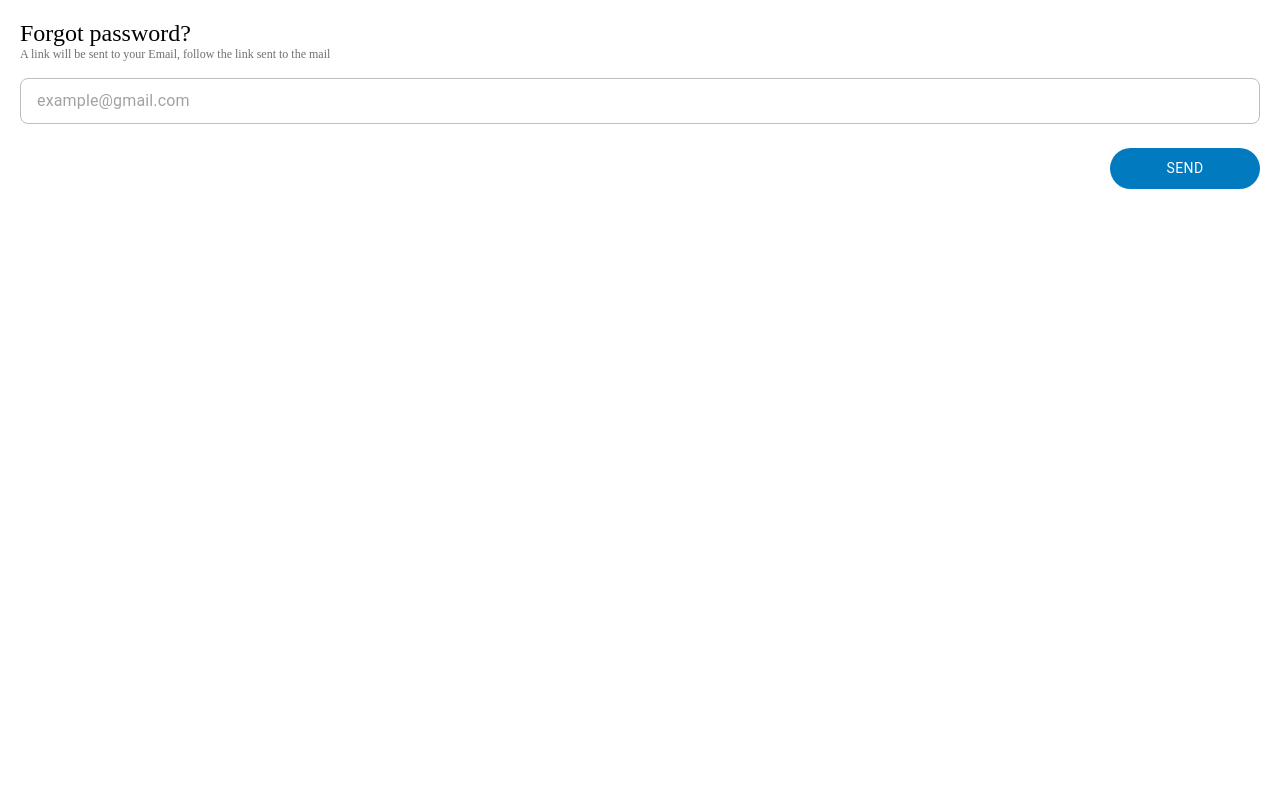
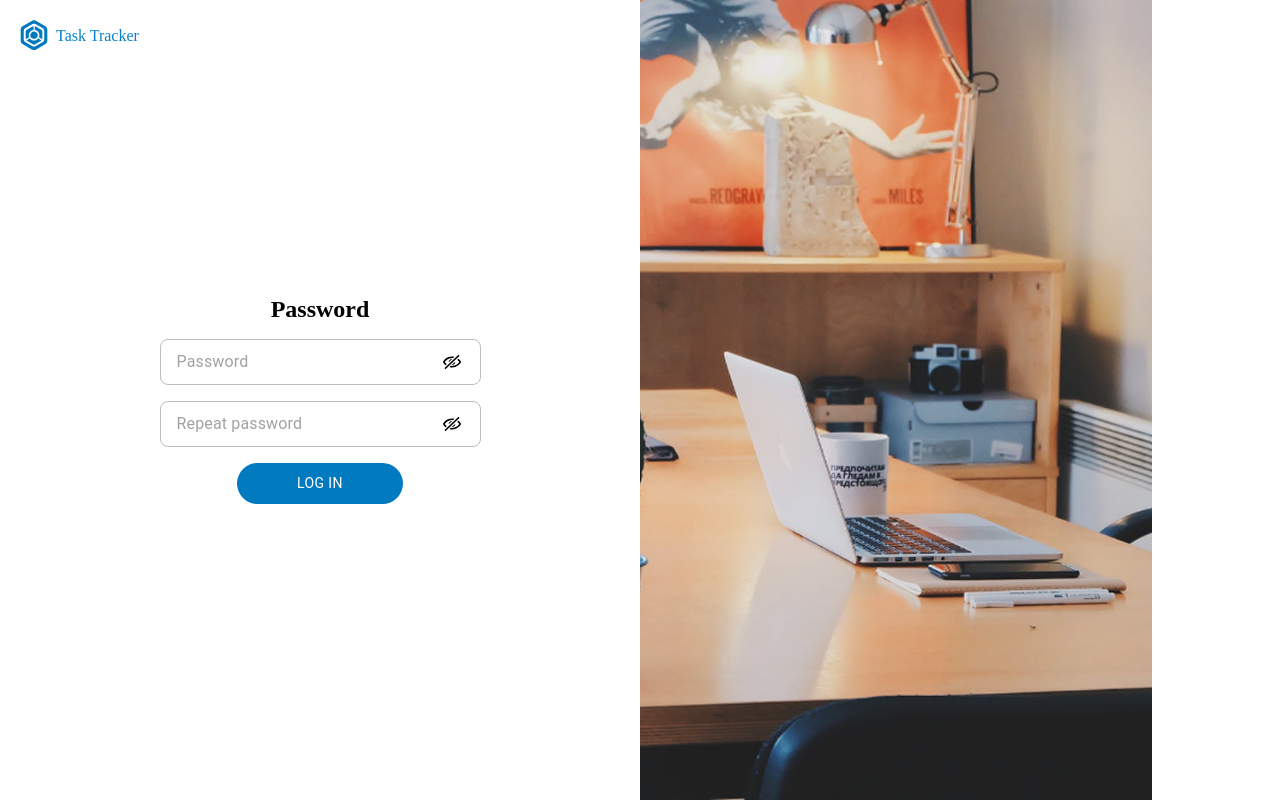
Before and after one commit to peaksoft-school/task-tracker-js-17-day, a React (Vite) app: page /password in a window 1280 px wide. Built offline with nearby package versions, Linux system fonts and the light colour scheme.

Commit message:
ispravel ohibki

```diff
--- a/src/assets/AllExportIcon.js
+++ b/src/assets/AllExportIcon.js
@@ -33,6 +33,7 @@ import StarIcon from './images/icon/system/Star.svg?react'
 import TemplateIcon from './images/icon/system/Template.svg?react'
 import WhitePliusIcon from './images/icon/system/Alerts, Warning, Signs Icon.svg?react'
 import Black from './images/icon/system/Black and White Collection 2.svg?react'
+import GoogleIcon from './images/icon/system/googleIkon.svg?react'
 
 
 export {
@@ -71,4 +72,5 @@ export {
    TemplateIcon,
    WhitePliusIcon,
    Black,
+   GoogleIcon,
 }
--- a/src/pages/Passwordd.jsx
+++ b/src/pages/Passwordd.jsx
@@ -1,49 +1,94 @@
 import { Box } from '@mui/material'
-import React from 'react'
 import { Input } from '../components/UI/input/Input'
+import { Black, HideIcon } from '../assets/AllExportIcon'
 import { AppButton } from '../components/UI/AppButton'
 import styled from '@emotion/styled'
 
 export const Passwordd = () => {
    return (
-      <StyledBox>
-         <StyledH2>Forgot password?</StyledH2>
-         <StyledP>
-            A link will be sent to your Email, follow the link sent to the mail
-         </StyledP>
-         <StyledInput placeholder="example@gmail.com" type="email" />
-         <StyledButtonBox>
-            <StylesButton>Send</StylesButton>
-         </StyledButtonBox>
-      </StyledBox>
+      <StylesBox>
+         <StylesBoxRight>
+            <StylesBoxLogo>
+               <Black />
+               Task Tracker
+            </StylesBoxLogo>
+            <Box>
+               <StylesBoxInput>
+                  <h2>Password</h2>
+                  <Input
+                     placeholder="Password"
+                     type="password"
+                     iconPosition="end"
+                     icon={<HideIcon />}
+                  />
+                  <Input
+                     placeholder="Repeat password"
+                     type="Password"
+                     iconPosition="end"
+                     icon={<HideIcon />}
+                  />
+
+                  <StyledButton>Log In</StyledButton>
+               </StylesBoxInput>
+            </Box>
+         </StylesBoxRight>
+         <StylesBoxLeft>
+            <StylesImg
+               src="src/assets/images/icon/imgbackraund/Rectangle 77.png"
+               alt=""
+            />
+         </StylesBoxLeft>
+      </StylesBox>
    )
 }
-const StyledInput = styled(Input)({
-   marginTop: '16px',
-   width: '100%',
+const StyledA = styled('a')({
+   color: '#0079c0',
 })
 
-const StyledH2 = styled('h2')({
-   fontSize: '24px',
-   fontWeight: '500',
+const StyledButton = styled(AppButton)({
+   padding: '8px 60px',
 })
 
-const StyledBox = styled(Box)({
-   padding: '20px',
+const StylesBox = styled(Box)({
+   display: 'flex',
 })
 
-const StyledP = styled('p')({
-   fontSize: '12px',
-   fontWeight: '400',
-   color: '#707070',
+const StylesBoxLeft = styled(Box)({
+   width: '40%',
+   height: '100vh',
 })
 
-const StyledButtonBox = styled(Box)({
-   marginTop: '24px',
-   display: 'flex',
-   justifyContent: 'end',
+const StylesImg = styled('img')({
+   width: '100%',
+   height: '100%',
 })
 
-const StylesButton = styled(AppButton)({
-   width: '150px',
+const StylesBoxLogo = styled(Box)({
+   display: 'flex',
+   alignItems: 'center',
+   justifyContent: 'center',
+   color: '#0580d1',
+   position: 'absolute',
+   top: '20px',
+   left: '20px',
+   gap: '8px',
 })
+
+const StylesBoxRight = styled(Box)({
+   display: 'flex',
+   alignItems: 'center',
+   justifyContent: 'center',
+   flexDirection: 'column',
+   width: '50%',
+   height: '100vh',
+})
+
+const StylesBoxInput = styled(Box)({
+   display: 'flex',
+   alignItems: 'center',
+   justifyContent: 'center',
+   flexDirection: 'column',
+   width: '321px',
+   height: '261px',
+   gap: '16px',
+})
--- a/src/pages/SignIn.jsx
+++ b/src/pages/SignIn.jsx
@@ -1,6 +1,6 @@
-import { Box } from '@mui/material'
+import { Avatar, Box } from '@mui/material'
 import { Input } from '../components/UI/input/Input'
-import { Black, HideIcon } from '../assets/AllExportIcon'
+import { Black, GoogleIcon, HideIcon } from '../assets/AllExportIcon'
 import { AppButton } from '../components/UI/AppButton'
 import styled from '@emotion/styled'
 
@@ -15,6 +15,18 @@ export const SignIn = () => {
             <Box>
                <StylesBoxInput>
                   <h2>Sign In</h2>
+                  <StyledBoxGoogle>
+                     <StyledBox>
+                        <StyledAvatar>R</StyledAvatar>
+                        <Box>
+                           <StyledH3>Sign Up as Nazira</StyledH3>
+                           <StyledP>example@gmail.com</StyledP>
+                        </Box>
+                     </StyledBox>
+                     <StyledAvatarGoogle>
+                        <GoogleIcon />
+                     </StyledAvatarGoogle>
+                  </StyledBoxGoogle>
                   <Input placeholder="example@gmail.com" type="email" />
                   <Input
                      placeholder="Password"
@@ -22,7 +34,10 @@ export const SignIn = () => {
                      iconPosition="end"
                      icon={<HideIcon />}
                   />
-                  <p>Forgot Password ?</p>
+                  <StyledBoxFrogot>
+                     <p>Forgot Password ?</p>
+                  </StyledBoxFrogot>
+
                   <StyledButton>Log In</StyledButton>
                   <p>
                      Not a member? <StyledA href="">Sign up now</StyledA>
@@ -39,13 +54,56 @@ export const SignIn = () => {
       </StylesBox>
    )
 }
+const StyledBoxFrogot = styled(Box)({
+   display: 'flex',
+   alignItems: 'center',
+   justifyContent: 'end',
+   width: '321px',
+})
+
+const StyledBox = styled(Box)({
+   display: 'flex',
+   alignItems: 'center',
+   justifyContent: 'space-between',
+   gap: '12px',
+})
+
+const StyledBoxGoogle = styled(Box)({
+   display: 'flex',
+   alignItems: 'center',
+   justifyContent: 'space-between',
+   backgroundColor: '#f0f0f0',
+   padding: '11px 16px',
+   borderRadius: '8px',
+   minWidth: '321px',
+})
+
+const StyledH3 = styled('h3')({
+   fontWeight: '400',
+   fontSize: '16px',
+   color: '#b2b2b2',
+})
+
+const StyledP = styled('p')({
+   fontWeight: '400',
+   color: '#b2b2b2',
+})
+
+const StyledAvatarGoogle = styled(Avatar)({
+   backgroundColor: '#f0f0f0',
+})
+
+const StyledAvatar = styled(Avatar)({
+   backgroundColor: '#0580d1',
+})
+
 const StyledA = styled('a')({
-    color: '#0079c0',
- })
+   color: '#0079c0',
+})
 
 const StyledButton = styled(AppButton)({
-    padding: '8px 60px',
- })
+   padding: '8px 60px',
+})
 
 const StylesBox = styled(Box)({
    display: 'flex',
--- a/src/pages/SignUp.jsx
+++ b/src/pages/SignUp.jsx
@@ -1,7 +1,7 @@
 import styled from '@emotion/styled'
-import { Box, Checkbox } from '@mui/material'
+import { Avatar, Box, Checkbox } from '@mui/material'
 import { Input } from '../components/UI/input/Input'
-import { Black, HideIcon, ShowIcon } from '../assets/AllExportIcon'
+import { Black, GoogleIcon, HideIcon, ShowIcon } from '../assets/AllExportIcon'
 import { AppButton } from '../components/UI/AppButton'
 import React from 'react'
 import { useNavigate } from 'react-router'
@@ -20,6 +20,20 @@ export const SignUp = () => {
             <Box>
                <StylesBoxInput>
                   <h2>Sign Un</h2>
+                  <StyledBoxGoogle>
+                     <StyledBox>
+                        <StyledAvatar>R</StyledAvatar>
+                        <Box>
+                           <StyledH3>Sign Up as Nazira</StyledH3>
+                           <StyledP>example@gmail.com</StyledP>
+                        </Box>
+                     </StyledBox>
+                     <StyledAvatarGoogle>
+                        <GoogleIcon />
+                     </StyledAvatarGoogle>
+                  </StyledBoxGoogle>
+                  <StyledP>or</StyledP>
+
                   <Input placeholder="Name" type="text" />
                   <Input placeholder="Surname" type="text" />
                   <Input placeholder="example@gmail.com" type="email" />
@@ -63,6 +77,43 @@ export const SignUp = () => {
       </StylesBox>
    )
 }
+
+const StyledBox = styled(Box)({
+   display: 'flex',
+   alignItems: 'center',
+   justifyContent: 'space-between',
+   gap: '12px',
+})
+
+const StyledBoxGoogle = styled(Box)({
+   display: 'flex',
+   alignItems: 'center',
+   justifyContent: 'space-between',
+   backgroundColor: '#f0f0f0',
+   padding: '11px 16px',
+   borderRadius: '8px',
+   minWidth: '321px',
+})
+
+const StyledH3 = styled('h3')({
+   fontWeight: '400',
+   fontSize: '16px',
+   color: '#b2b2b2',
+})
+
+const StyledP = styled('p')({
+   fontWeight: '400',
+   color: '#b2b2b2',
+})
+
+const StyledAvatarGoogle = styled(Avatar)({
+   backgroundColor: '#f0f0f0',
+})
+
+const StyledAvatar = styled(Avatar)({
+   backgroundColor: '#0580d1',
+})
+
 const StyledA = styled('a')({
    color: '#0079c0',
 })
```
Also changed, not shown: src/assets/images/icon/system/googleIkon.svg (added).
